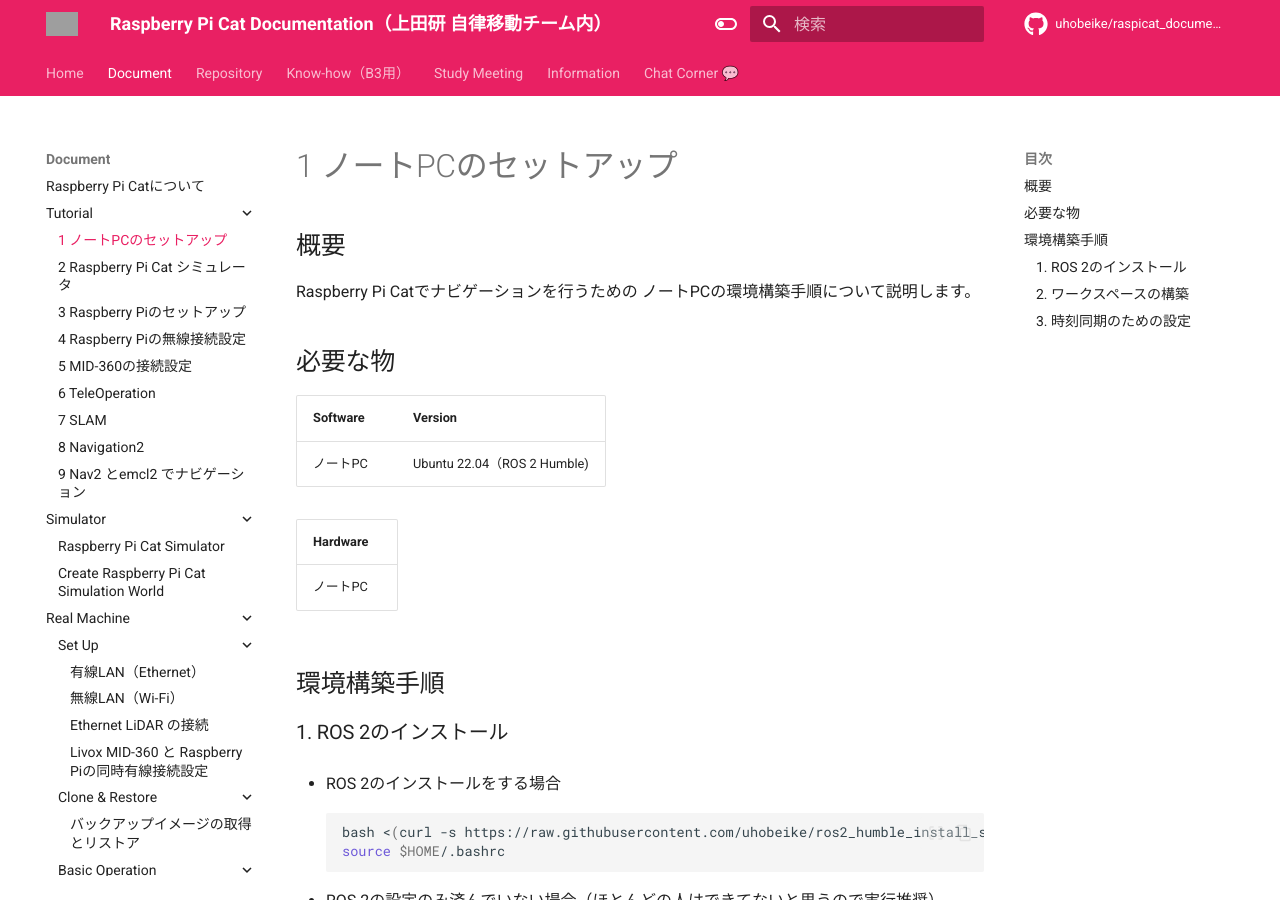
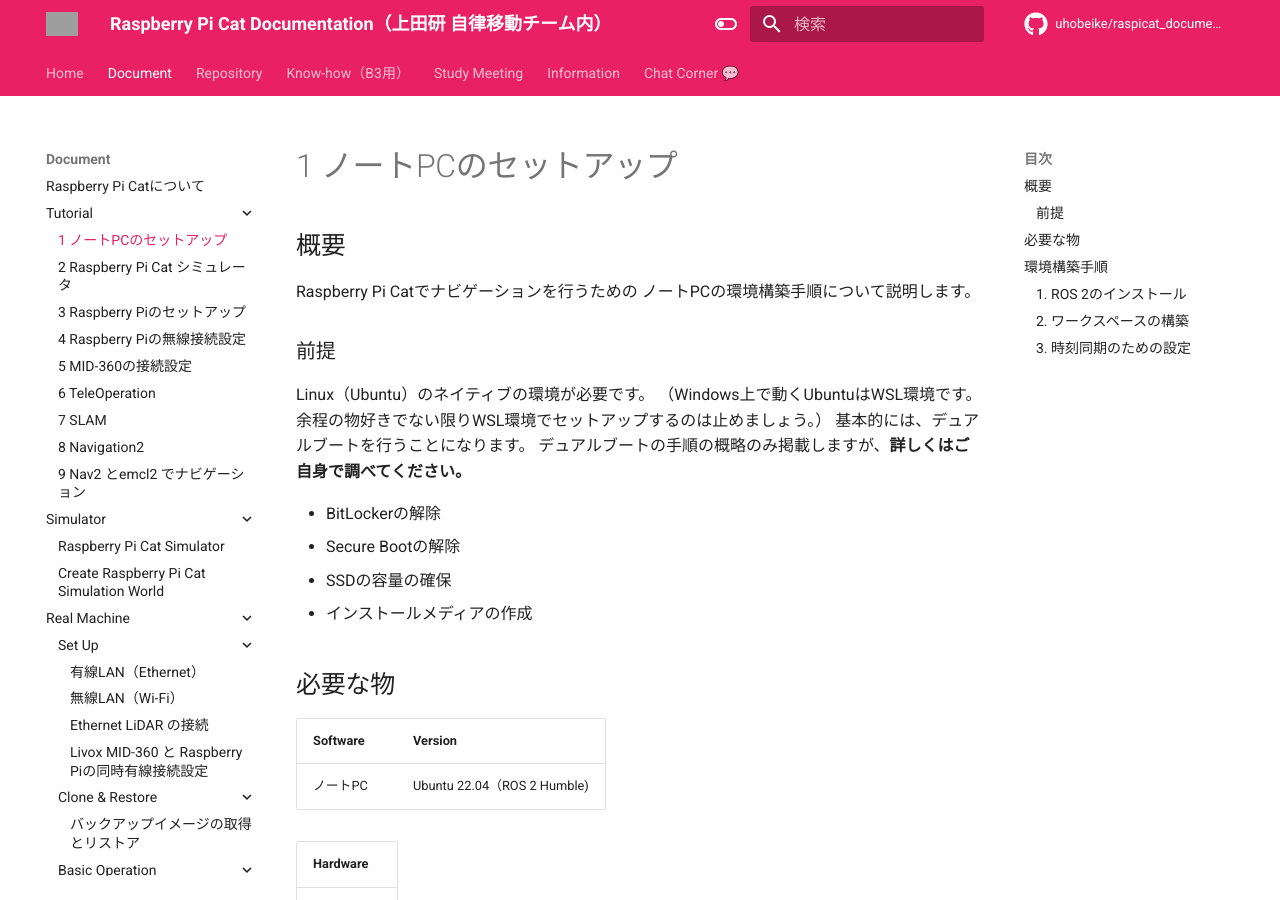
Before and after one commit to CIT-Autonomous-Robot-Lab/raspicat_documentation, an MkDocs documentation site: the page built from docs/document/tutorial/1_laptopsetup.md, in a window 1280 px wide and 900 px high. Built offline with MkDocs 1.6.1 and Material for MkDocs 9.7.7, drawn with Linux system fonts in a browser that asks for light colours; comment, search, counter and statistics services are not loaded; grey boxes are pictures that could not be loaded.

Commit message:
add: チュートリアル1に前提を追記

```diff
--- a/docs/document/tutorial/1_laptopsetup.md
+++ b/docs/document/tutorial/1_laptopsetup.md
@@ -1,6 +1,18 @@
 ## 概要
 Raspberry Pi Catでナビゲーションを行うための
 ノートPCの環境構築手順について説明します。
+
+### 前提
+Linux（Ubuntu）のネイティブの環境が必要です。
+（Windows上で動くUbuntuはWSL環境です。余程の物好きでない限りWSL環境でセットアップするのは止めましょう。）
+基本的には、デュアルブートを行うことになります。
+デュアルブートの手順の概略のみ掲載しますが、__詳しくはご自身で調べてください。__
+
+* BitLockerの解除
+* Secure Bootの解除
+* SSDの容量の確保
+* インストールメディアの作成
+
 
 ## 必要な物
 | Software         | Version                                      |
```
